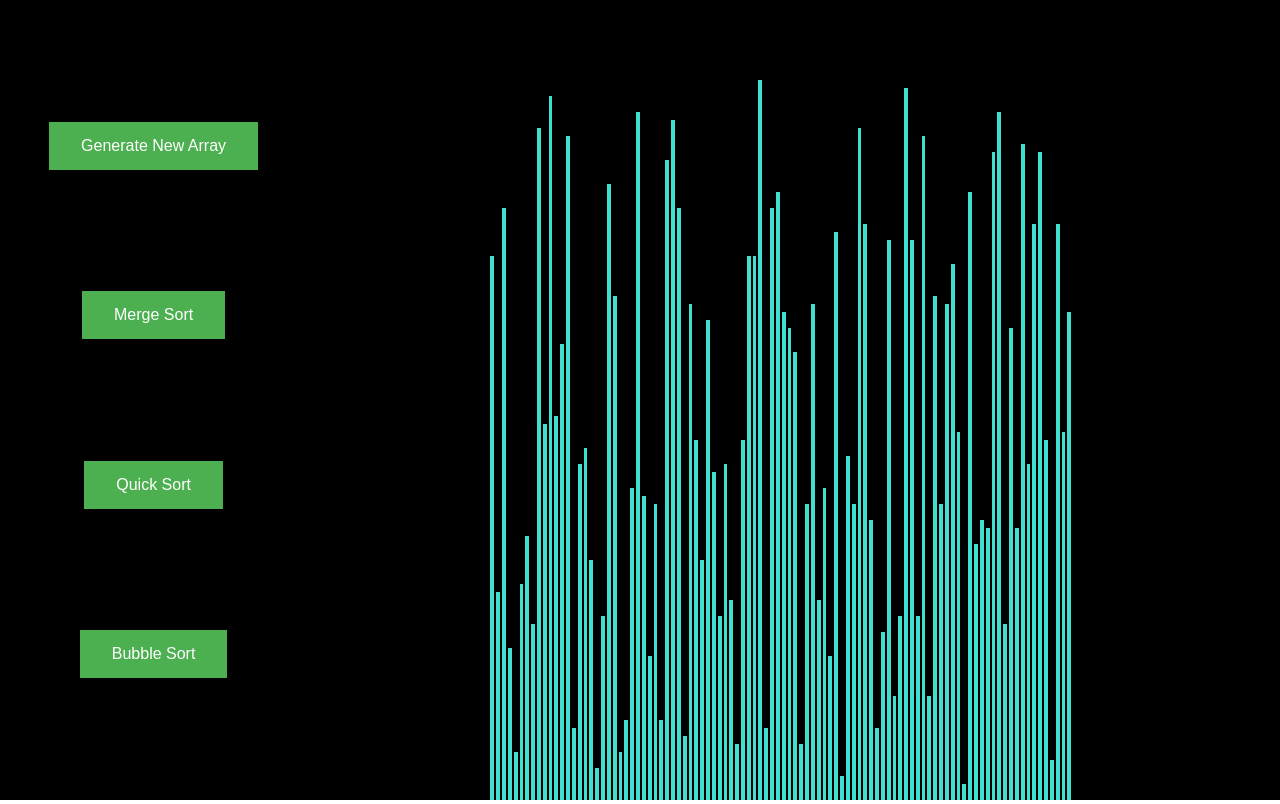
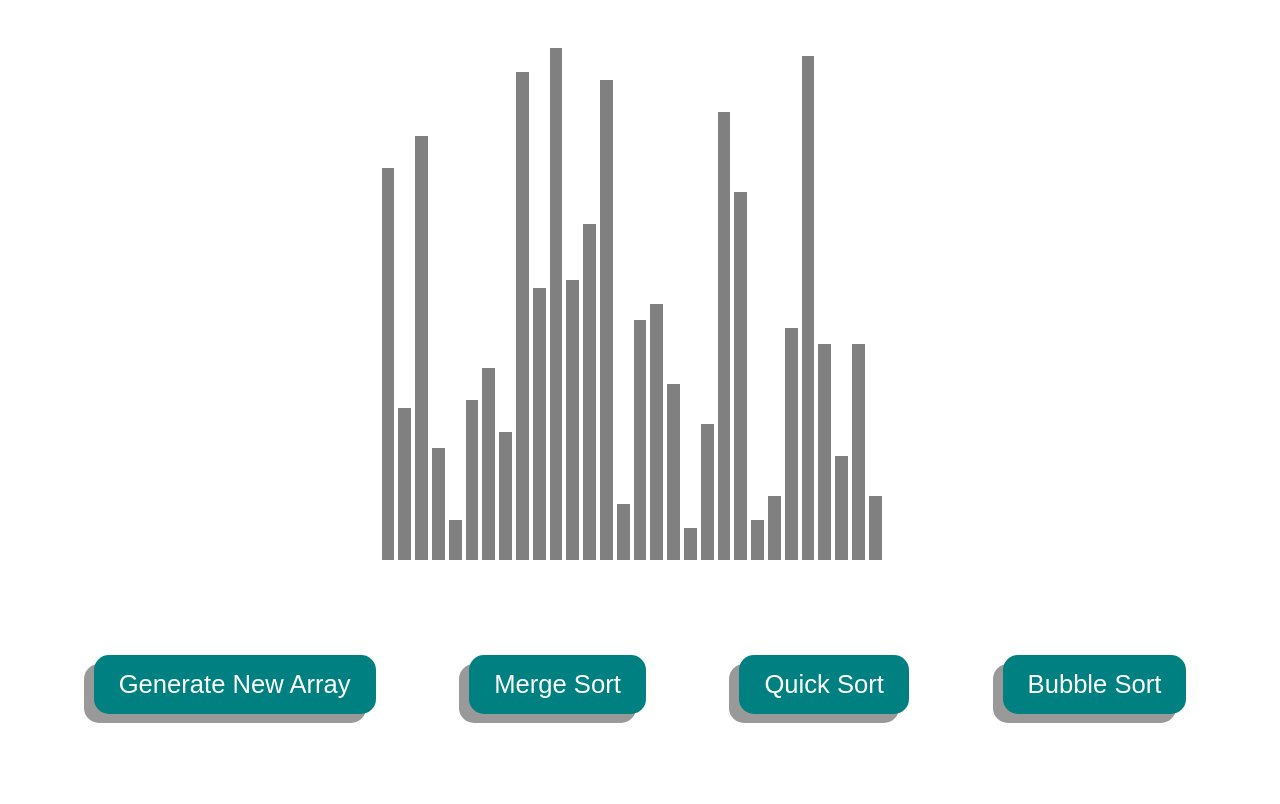
Before and after one commit to RATWHAT96/ReactTypeScriptAlgorithmVisualiser, a React (Create React App) app in the folder my-app/: page / in a window 1280 px wide. Built offline with nearby package versions, Linux system fonts and the light colour scheme.

Commit message:
Added css styling

```diff
--- a/my-app/public/index.html
+++ b/my-app/public/index.html
@@ -24,7 +24,7 @@
       work correctly both with client-side routing and a non-root public URL.
       Learn how to configure a non-root public URL by running `npm run build`.
     -->
-    <title>React App</title>
+    <title>Sorting Algorithm Visualizer</title>
   </head>
   <body>
     <noscript>You need to enable JavaScript to run this app.</noscript>
--- a/my-app/src/components/SortingVisualizer.css
+++ b/my-app/src/components/SortingVisualizer.css
@@ -1,42 +1,55 @@
+.main {
+    display: flex;
+    flex-direction: column;
+}
 .array-container {
-    position: absolute;
-    left: 22%;
-    background: black;
-    width: 78%;
-    height: 100vh;
+    background: rgb(255, 255, 255);
+    bottom: 0%;
+    border: gray;
+
+}
+
+  .array-bar {
+    width: 1vw;
+    display: inline-block;
+    margin: 0 2px;
   }
 
-  .array-bar {
-    width: 0.3vw;
-    display: inline-block;
-    margin: 0 1px;
-    margin-top: 10vh;
-  }
-
-  .wrapper {
-    display: flex;
-    position: relative;
-  }
-
-  .wrapper .buttonbar {
-    position: fixed;
-    width: 20%;
-    height: 100%;
-    background: black;
-    padding-left: 2% ;
+.buttonbar {
+    background: white;
     display: flex;
     justify-content: space-evenly;
     align-items: center;
-    flex-direction: column;
+    flex-direction: row;
+    height: 30vh;
   }
 
-  .wrapper button {
-    background-color: #4CAF50; /* Green */
-    border: none;
-    color: white;
-    padding: 15px 32px;
+  button {
+    display: inline-block;
+    padding: 15px 25px;
+    font-size: 2vw;
+    cursor: pointer;
     text-align: center;
     text-decoration: none;
-    display: inline-block;
-    font-size: 16px;
+    outline: none;
+    color: #fff;
+    background-color: teal;
+    border: none;
+    border-radius: 15px;
+    box-shadow: -10px 9px #999;
   }
+
+button:hover {background-color: rgb(0, 192, 192)}
+
+button:active {
+  background-color: rgb(0, 192, 192);
+  box-shadow: 0 5px #666;
+  transform: translateY(5px) translateX(-5px);
+}
+
+@media screen and (max-width: 700px) {
+    button{
+        box-shadow: -2px 3px #999;
+        padding: 5px 15px;
+    }
+}
--- a/my-app/src/components/SortingVisualizer.tsx
+++ b/my-app/src/components/SortingVisualizer.tsx
@@ -5,16 +5,16 @@ import {getQuickSortAnimations} from '../sortingAlgorithms/getQuickSortAnimation
 import './SortingVisualizer.css';
 
 // Change this value for the speed of the animations.
-const ANIMATION_SPEED_MS = 5;
+const ANIMATION_SPEED_MS = 25;
 
 // Change this value for the number of bars (value) in the array.
-const NUMBER_OF_ARRAY_BARS = 100;
+const NUMBER_OF_ARRAY_BARS = 30;
 
 // This is the main color of the array bars.
-const PRIMARY_COLOR = 'turquoise';
+const PRIMARY_COLOR = 'grey';
 
 // This is the color of array bars that are being compared throughout the animations.
-const SECONDARY_COLOR = 'red';
+const SECONDARY_COLOR = 'turquoise';
 
 export default class SortingVisualizer extends React.Component<any, any> {
   constructor(props: any[]) {
@@ -34,7 +34,7 @@ export default class SortingVisualizer extends React.Component<any, any> {
   resetArray() {
     const array = [];
     for (let i = 0; i < NUMBER_OF_ARRAY_BARS; i++) {
-      array.push(randomIntFromInterval(2, 90));
+      array.push(randomIntFromInterval(2, 65));
     }
     this.setState({array});
   }
@@ -132,15 +132,7 @@ export default class SortingVisualizer extends React.Component<any, any> {
     const {array} = this.state;
 
     return (
-      <div>
-        <div className="wrapper">
-          <div className="buttonbar">
-            <button onClick={() => this.resetArray()}>Generate New Array</button>
-            <button onClick={() => this.mergeSort()}>Merge Sort</button>
-            <button onClick={() => this.quickSort()}>Quick Sort</button>
-            <button onClick={() => this.bubbleSort()}>Bubble Sort</button>
-          </div>
-        </div>
+      <div className="main">
         <div className="array-container">
           {array.map((value: number, idx: number) => (//.map() function allows you to get index with second parameter
             <div
@@ -151,7 +143,21 @@ export default class SortingVisualizer extends React.Component<any, any> {
                 height: `${value}vh`,
               }}></div>
           ))}
+            <div
+              className="array-bar"
+              style={{
+                backgroundColor: 'white',
+                height: '70vh',
+              }}></div>
         </div>
+
+          <div className="buttonbar">
+            <button onClick={() => this.resetArray()}>Generate New Array</button>
+            <button onClick={() => this.mergeSort()}>Merge Sort</button>
+            <button onClick={() => this.quickSort()}>Quick Sort</button>
+            <button onClick={() => this.bubbleSort()}>Bubble Sort</button>
+          </div>
+
       </div>
     );
   }
--- a/my-app/src/index.tsx
+++ b/my-app/src/index.tsx
@@ -5,9 +5,7 @@ import App from './App';
 import reportWebVitals from './reportWebVitals';
 
 ReactDOM.render(
-  <React.StrictMode>
-    <App />
-  </React.StrictMode>,
+    <App />,
   document.getElementById('root')
 );
 
```
